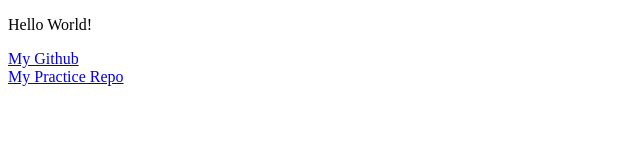
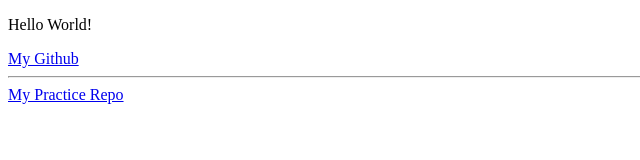
Before and after one commit to acap613/practice2, a plain HTML site: page index.html in a window 1280 px wide. Shown: the whole page, without its empty margins (0-640 px from the left). Drawn offline with Linux system fonts and the light colour scheme.

Commit message:
added hr for testing

```diff
--- a/index.html
+++ b/index.html
@@ -8,7 +8,7 @@
 <body>
     <p>Hello World!</p>
     <a href="https://github.com/acap613">My Github</a>
-    <br>
+    <hr/>
     <a href="https://github.com/acap613/practice2">My Practice Repo</a>
 </body>
 
```
